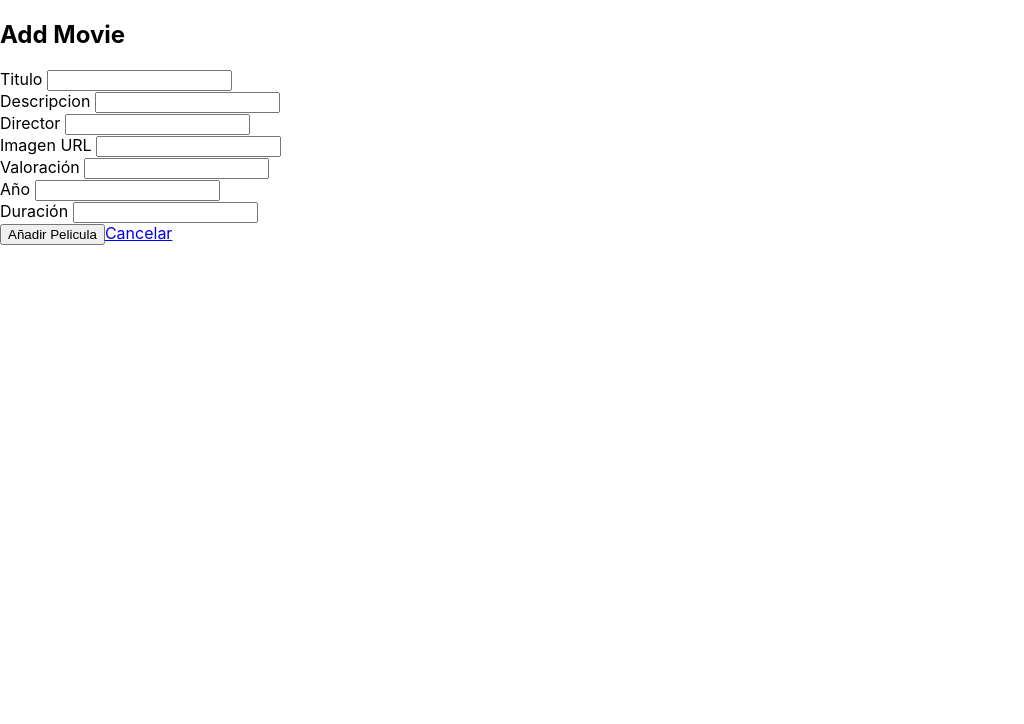
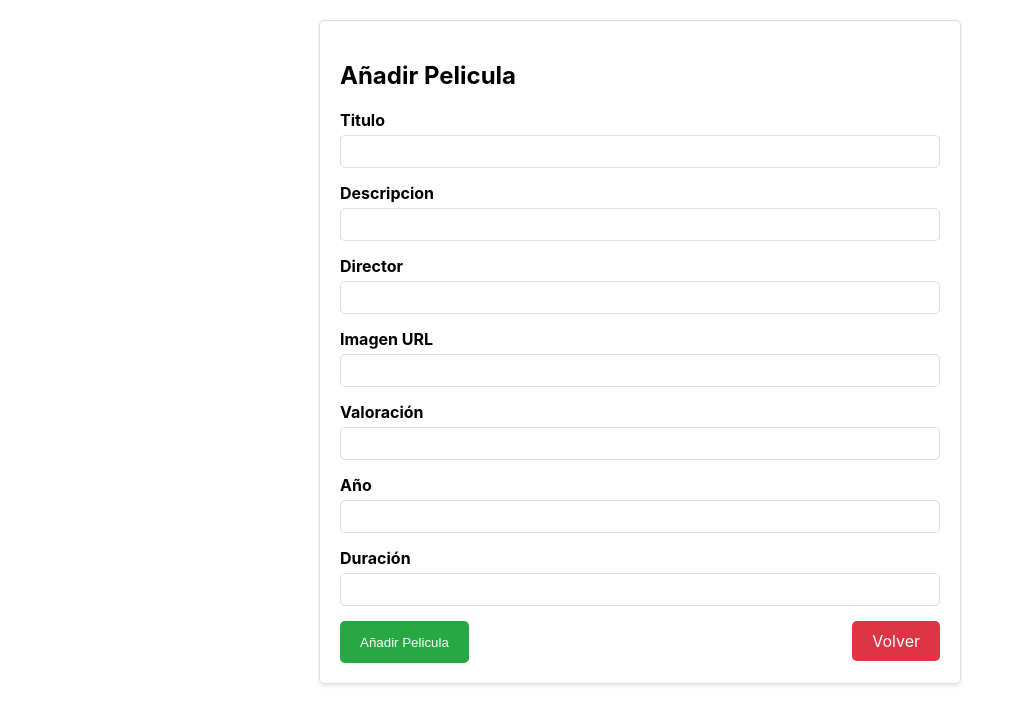
Before and after one commit to amonge20/M06_UF4_FIREBASE_REACT, a React (Create React App) app in the folder proyecto_react/: page /movies/add in a window 1280 px wide. Shown: the top 724 px of the page, without its empty margins (0-1024 px from the left). Built offline with nearby package versions, Linux system fonts and the light colour scheme.

Commit message:
Pelicul·les Firebase React FETA

```diff
--- a/proyecto_react/src/components/Card.jsx
+++ b/proyecto_react/src/components/Card.jsx
@@ -1,5 +1,6 @@
 import React from "react";
 import { Link } from "react-router-dom";
+import './styles/Card.css';
 
 function Card({ link, title }) {
     return (
--- a/proyecto_react/src/components/MoviesAdd.jsx
+++ b/proyecto_react/src/components/MoviesAdd.jsx
@@ -3,6 +3,7 @@ import { initializeApp, getApps, getApp } from 'firebase/app';
 import { getFirestore, collection, addDoc } from 'firebase/firestore';
 import firebaseConfig from '../config/config';
 import { Link } from 'react-router-dom';
+import './styles/MoviesAdd.css';
 
 //Inicialitza Firebase
 let app;
@@ -40,8 +41,8 @@ const MoviesAdd = () => {
   };
 
   return (
-    <div>
-      <h2>Add Movie</h2>
+    <div className="movies-add">
+      <h2>Añadir Pelicula</h2>
       <form onSubmit={handleSubmit}>
         <div className='form-group'>
           <label htmlFor="titulo">Titulo </label>
@@ -49,30 +50,30 @@ const MoviesAdd = () => {
         </div>
         <div className='form-group'>
           <label htmlFor="descripcion">Descripcion </label>
-          <input type="text" name="descripcion" onChange={handleChange} />
+          <input type="text" name="description" onChange={handleChange} />
         </div>
         <div className='form-group'>
           <label htmlFor="director">Director </label>
-          <input type="text" name="title" onChange={handleChange} />
+          <input type="text" name="director" onChange={handleChange} />
         </div>
         <div className='form-group'>
           <label htmlFor="URL">Imagen URL </label>
-          <input type="text" name="URL" onChange={handleChange} />
+          <input type="text" name="image" onChange={handleChange} />
         </div>
         <div className='form-group'>
           <label htmlFor="valoracion">Valoración </label>
-          <input type="text" name="valoracion" onChange={handleChange} />
+          <input type="text" name="rating" onChange={handleChange} />
         </div>
         <div className='form-group'>
           <label htmlFor="any">Año </label>
-          <input type="text" name="any" onChange={handleChange} />
+          <input type="text" name="year" onChange={handleChange} />
         </div>
         <div className='form-group'>
           <label htmlFor="duracion">Duración </label>
-          <input type="text" name="duracion" onChange={handleChange} />
+          <input type="text" name="duration" onChange={handleChange} />
         </div>
         <button type="submit">Añadir Pelicula</button>
-        <Link to="/">Cancelar</Link>
+        <Link to="/" className="cancel-link">Volver</Link>
       </form>
     </div>
   );
--- a/proyecto_react/src/components/Welcome.jsx
+++ b/proyecto_react/src/components/Welcome.jsx
@@ -1,7 +1,14 @@
 import React from "react";
+import { Link } from "react-router-dom";
+import './styles/Welcome.css';
 
 function Welcome({ username }) {
-    return <h1>Hola {username}, Pel·lícules per a l’estiu</h1>
+    return (
+        <div className="welcome-container">
+            <h1 id="welcome-message">Hola {username}, Pel·lícules per a l’estiu</h1>
+            <Link to="/" className="welcome-button">Volver</Link>
+        </div>
+    );
 }
 
 export default Welcome;
--- /dev/null
+++ b/proyecto_react/src/components/styles/Card.css
@@ -0,0 +1,22 @@
+.card {
+    border: 1px solid #ddd;
+    border-radius: 5px;
+    box-shadow: 0 2px 4px rgba(0, 0, 0, 0.1);
+    margin: 20px;
+    overflow: hidden;
+    background-color: #fff;
+    transition: transform 0.2s;
+    text-align: center;
+}
+
+.card:hover {
+    transform: scale(1.05);
+}
+
+.card-body {
+    padding: 20px;
+}
+
+.card-body h3 {
+    margin: 0;
+}
--- /dev/null
+++ b/proyecto_react/src/components/styles/IndexMenu.css
@@ -0,0 +1,6 @@
+#index-menu {
+    display: grid;
+    grid-template-columns: repeat(3, 1fr);
+    gap: 20px;
+    padding: 20px;
+}
--- /dev/null
+++ b/proyecto_react/src/components/styles/MoviesAdd.css
@@ -0,0 +1,58 @@
+.movies-add {
+    max-width: 600px;
+    margin: 20px auto;
+    padding: 20px;
+    border: 1px solid #ddd;
+    border-radius: 5px;
+    box-shadow: 0 2px 4px rgba(0, 0, 0, 0.1);
+    background-color: #fff;
+}
+
+.movies-add .form-group {
+    margin-bottom: 15px;
+}
+
+.movies-add .form-group label {
+    display: block;
+    margin-bottom: 5px;
+    font-weight: bold;
+}
+
+.movies-add .form-group input {
+    width: 100%;
+    padding: 8px;
+    box-sizing: border-box;
+    border: 1px solid #ddd;
+    border-radius: 5px;
+}
+
+.movies-add button {
+    display: inline-block;
+    padding: 13.8px 20px;
+    border: none;
+    border-radius: 5px;
+    background-color: #28a745;
+    color: #fff;
+    cursor: pointer;
+    transition: background-color 0.2s;
+}
+
+.movies-add button:hover {
+    background-color: #218838;
+}
+
+.movies-add .cancel-link {
+    display: inline-block;
+    padding: 10px 20px;
+    border: none;
+    border-radius: 5px;
+    background-color: #dc3545;
+    color: #fff;
+    text-decoration: none;
+    transition: background-color 0.2s;
+    float: right;
+}
+
+.movies-add .cancel-link:hover {
+    background-color: #c82333;
+}
--- /dev/null
+++ b/proyecto_react/src/components/styles/MoviesList.css
@@ -0,0 +1,46 @@
+.movies-list {
+    max-width: 800px;
+    margin: 20px auto;
+    padding: 20px;
+    border: 1px solid #ddd;
+    border-radius: 5px;
+    box-shadow: 0 2px 4px rgba(0, 0, 0, 0.1);
+    background-color: #fff;
+}
+
+.movies-list table {
+    width: 100%;
+    border-collapse: collapse;
+}
+
+.movies-list th, .movies-list td {
+    border: 1px solid #ddd;
+    padding: 8px;
+    text-align: left;
+}
+
+.movies-list th {
+    background-color: #f2f2f2;
+}
+
+.movies-list img {
+    max-width: 100px;
+    border-radius: 5px;
+}
+
+.ListaPeliculaBoton {
+    display: inline-block;
+    margin: 10px;
+    padding: 10px 20px;
+    border: none;
+    border-radius: 5px;
+    background-color: #007bff;
+    color: #fff;
+    text-decoration: none;
+    cursor: pointer;
+    transition: background-color 0.2s;
+}
+
+.ListaPeliculaBoton:hover {
+    background-color: #0056b3;
+}
--- /dev/null
+++ b/proyecto_react/src/components/styles/Welcome.css
@@ -0,0 +1,24 @@
+.welcome-container {
+    text-align: center;
+}
+
+#welcome-message {
+    margin-bottom: 20px;
+    font-size: 24px;
+}
+
+.welcome-button {
+    display: inline-block;
+    padding: 10px 20px;
+    border: none;
+    border-radius: 5px;
+    background-color: #28a745;
+    color: #fff;
+    text-decoration: none;
+    cursor: pointer;
+    transition: background-color 0.2s;
+}
+
+.welcome-button:hover {
+    background-color: #218838;
+}
--- a/proyecto_react/src/pages/IndexMenu.jsx
+++ b/proyecto_react/src/pages/IndexMenu.jsx
@@ -1,12 +1,13 @@
 import React from "react";
 import Card from "../components/Card";
+import '../components/styles/IndexMenu.css';
 
-function IndexMenu(){
-    return(
-        <div>
-            <Card link="/welcome" title="Usuari"></Card>
-            <Card link="/movies/list" title="Lista pelicul·les"></Card>
-            <Card link="/movies/add" title="Afegir pelicul·les"></Card>
+function IndexMenu() {
+    return (
+        <div id="index-menu">
+            <Card link="/welcome" title="Usuari" />
+            <Card link="/movies/list" title="Lista pelicul·les" />
+            <Card link="/movies/add" title="Afegir pelicul·les" />
         </div>
     );
 }
--- a/proyecto_react/src/pages/MoviesList.jsx
+++ b/proyecto_react/src/pages/MoviesList.jsx
@@ -1,11 +1,11 @@
 import React, { useEffect, useState } from 'react';
 import { initializeApp, getApps, getApp } from 'firebase/app';
-import { getFirestore, collection, getDocs } from 'firebase/firestore';
-import MovieCard from '../components/MovieCard';
+import { getFirestore, collection, getDocs, deleteDoc, doc } from 'firebase/firestore';
 import firebaseConfig from '../config/config';
 import { Link } from 'react-router-dom';
+import '../components/styles/MoviesList.css';
 
-//Inicialitza Firebase
+// Inicializa Firebase
 let app;
 if (!getApps().length) {
     app = initializeApp(firebaseConfig);
@@ -25,22 +25,49 @@ const MoviesList = () => {
             setMovies(moviesData);
         };
         fetchMovies();
-  }, []);
+    });
+
+    const handleDelete = async (movieId) => {
+        try {
+            await deleteDoc(doc(db, 'movies', movieId));
+            setMovies(movies.filter(movie => movie.id !== movieId));
+            console.log('Movie deleted successfully!');
+        } catch (error) {
+            console.error('Error deleting movie: ', error);
+        }
+    };
 
     return (
-    <div>
+        <div className="movies-list">
             <h2>Movie List</h2>
+            <table>
+                <thead>
+                    <tr>
+                        <th>Imagen</th>
+                        <th>Titulo</th>
+                        <th>Director</th>
+                        <th>Año</th>
+                        <th>Valoracion</th>
+                        <th>Acción</th>
+                    </tr>
+                </thead>
+                <tbody>
                     {movies.map(movie => (
-        <MovieCard
-          key={movie.id}
-          title={movie.title}
-          image={movie.image}
-          direction={movie.director}
-          year={movie.year}
-          rate={movie.rating}
-        />
+                        <tr key={movie.id}>
+                            <td><img src={movie.image} alt={movie.title} /></td>
+                            <td>{movie.title}</td>
+                            <td>{movie.director}</td>
+                            <td>{movie.year}</td>
+                            <td>{movie.rating}</td>
+                            <td>
+                                <button onClick={() => handleDelete(movie.id)}>Eliminar</button>
+                            </td>
+                        </tr>
                     ))}
-      <Link to="/">Cancelar</Link>
+                </tbody>
+            </table>
+            <Link to="/movies/add" className='ListaPeliculaBoton'>Añadir Pelicula</Link>
+            <Link to="/" className='ListaPeliculaBoton'>Volver</Link>
         </div>
     );
 }
```
Lines whose indentation alone changed are shown as unchanged.
